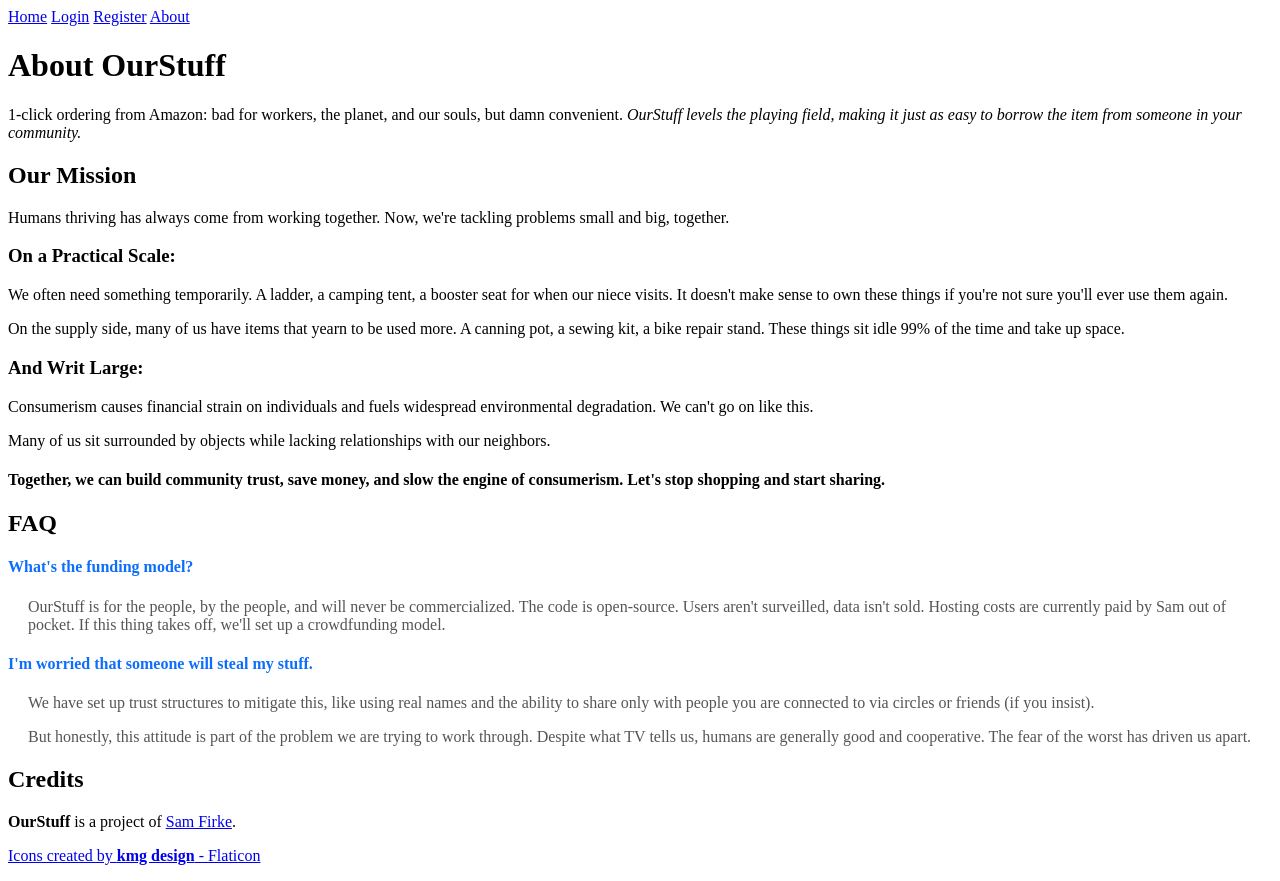
After one commit to sfirke/meutch, a Flask app: page /about in a window 1280 px wide. The commit adds this page. Run offline with Flask 2, Linux system fonts and the light colour scheme.

Commit message:
feats: user profile pics, About page

```diff
--- a/app/forms.py
+++ b/app/forms.py
@@ -95,6 +95,11 @@ class ListItemForm(FlaskForm):
 
 class EditProfileForm(FlaskForm):
     about_me = TextAreaField('About Me', validators=[Length(max=500)])
+    profile_image = FileField('Profile Picture', validators=[
+        Optional(),
+        FileAllowed(['jpg', 'jpeg', 'png'], 'Images only!')
+    ])
+    delete_image = BooleanField('Delete current profile picture')
     submit = SubmitField('Update Profile')
 
 class DeleteItemForm(FlaskForm):
--- a/app/main/routes.py
+++ b/app/main/routes.py
@@ -243,6 +243,19 @@ def tag_items(tag_id):
 def profile():
     form = EditProfileForm()
     if form.validate_on_submit():
+        # Handle profile image deletion
+        if form.delete_image.data and current_user.profile_image_url:
+            delete_file(current_user.profile_image_url)
+            current_user.profile_image_url = None
+
+        # Handle profile image upload
+        if form.profile_image.data:
+            if current_user.profile_image_url:
+                delete_file(current_user.profile_image_url)
+            image_url = upload_file(form.profile_image.data)
+            if image_url:
+                current_user.profile_image_url = image_url
+
         current_user.about_me = form.about_me.data
         db.session.commit()
         flash('Your profile has been updated.', 'success')
@@ -283,3 +296,7 @@ def user_profile(user_id):
         pagination=items_pagination,
         delete_forms=delete_forms
     )
+
+@main_bp.route('/about')
+def about():
+    return render_template('main/about.html')
--- a/app/models.py
+++ b/app/models.py
@@ -3,6 +3,7 @@ from sqlalchemy.dialects.postgresql import UUID
 from datetime import datetime
 from app import db
 from flask_login import UserMixin
+from flask import url_for
 
 # Association table for many-to-many relationship between Users and Circles
 circle_members = db.Table('circle_members',
@@ -30,6 +31,11 @@ class User(UserMixin, db.Model):
     state = db.Column(db.String(100), nullable=False)
     zip_code = db.Column(db.String(20), nullable=False)
     country = db.Column(db.String(100), nullable=False, default='USA')  # Default to 'USA'
+    profile_image_url = db.Column(db.String(500), nullable=True)
+    @property
+    def profile_image(self):
+        return self.profile_image_url or url_for('static', filename='img/generic_user_avatar.png')
+
     created_at = db.Column(db.DateTime, default=datetime.utcnow)
 
     # Relationships
--- a/app/static/css/style.css
+++ b/app/static/css/style.css
@@ -151,3 +151,28 @@
 .card-text.text-dark {
     color: #212529 !important;
 }
+
+.profile-image {
+    width: 150px;
+    height: 150px;
+    object-fit: cover;
+    border-radius: 50%;
+    border: 2px solid #ddd; /* Optional: Add a border for better appearance */
+}
+
+.faq-section {
+    margin-top: 20px;
+}
+
+.faq-item {
+    margin-bottom: 20px;
+}
+
+.faq-item h4 {
+    color: #0d6efd; /* Bootstrap primary color */
+}
+
+.faq-item p {
+    margin-left: 20px;
+    color: #555;
+}
--- a/app/templates/base.html
+++ b/app/templates/base.html
@@ -1,6 +1,8 @@
 <!DOCTYPE html>
 <html>
 <head>
+    <meta charset="UTF-8">
+    <meta name="viewport" content="width=device-width, initial-scale=1.0">
     <title>{% block title %}{% endblock %} - OurStuff</title>
     <link rel="stylesheet" href="{{ url_for('static', filename='css/style.css') }}">
 </head>
@@ -18,6 +20,7 @@
             <a href="{{ url_for('auth.login') }}">Login</a>
             <a href="{{ url_for('auth.register') }}">Register</a>
         {% endif %}
+        <a href="{{ url_for('main.about') }}">About</a>
     </nav>
 
     {% with messages = get_flashed_messages(with_categories=true) %}
--- /dev/null
+++ b/app/templates/main/about.html
@@ -0,0 +1,61 @@
+{% extends "base.html" %}
+
+{% block content %}
+<div class="container mt-5">
+    <h1>About OurStuff</h1>
+    <p>
+        1-click ordering from Amazon: bad for workers, the planet, and our souls, but damn convenient. <em>OurStuff levels the playing field, making it just as easy to borrow the item from someone in your community.</em>
+    </p>
+    <h2>Our Mission</h2>
+    <p>
+        Humans thriving has always come from working together. Now, we're tackling problems small and big, together.
+    </p>
+    <h3>On a Practical Scale:</h3>
+    <p>
+        We often need something temporarily. A ladder, a camping tent, a booster seat for when our niece visits. It doesn't make sense to own these things if you're not sure you'll ever use them again.
+    </p>
+    <p>
+        On the supply side, many of us have items that yearn to be used more. A canning pot, a sewing kit, a bike repair stand. These things sit idle 99% of the time and take up space.
+    </p>
+
+    <h3>And Writ Large:</h3>
+    <p>
+        Consumerism causes financial strain on individuals and fuels widespread environmental degradation. We can't go on like this.
+    </p>
+    <p>
+        Many of us sit surrounded by objects while lacking relationships with our neighbors.
+    </p>
+    <h4>
+        Together, we can build community trust, save money, and slow the engine of consumerism. Let's stop shopping and start sharing.
+    </h4>
+
+    <h2>FAQ</h2>
+
+    <div class="faq-section">
+        <div class="faq-item">
+            <h4>What's the funding model?</h4>
+            <p>
+                OurStuff is for the people, by the people, and will never be commercialized. The code is open-source. Users aren't surveilled, data isn't sold. Hosting costs are currently paid by Sam out of pocket. If this thing takes off, we'll set up a crowdfunding model.
+            </p>
+        </div>
+        <div class="faq-item">
+            <h4>I'm worried that someone will steal my stuff.</h4>
+            <p>
+                We have set up trust structures to mitigate this, like using real names and the ability to share only with people you are connected to via circles or friends (if you insist).
+            </p>
+            <p>
+                But honestly, this attitude is part of the problem we are trying to work through. Despite what TV tells us, humans are generally good and cooperative. The fear of the worst has driven us apart.
+            </p>
+        </div>
+    </div>
+
+    <h2 class="mt-5">Credits</h2>
+    <p>
+        <strong>OurStuff</strong> is a project of <a href="https://www.samfirke.com">Sam Firke</a>.
+    </p>
+    <p>
+        <!-- Citation Credit -->
+        <a href="https://www.flaticon.com/free-icons/user" title="user icons">Icons created by <strong>kmg design</strong> - Flaticon</a>
+    </p>
+</div>
+{% endblock %}
```
Also changed, not shown: app/templates/main/profile.html (+23 -16 lines), app/templates/main/user_profile.html (+9 -6 lines), migrations/versions/1f9373e52dba_add_profile_image_url_to_user_model.py (added, +32 -0 lines), app/static/img/generic_user_avatar.png (added).
